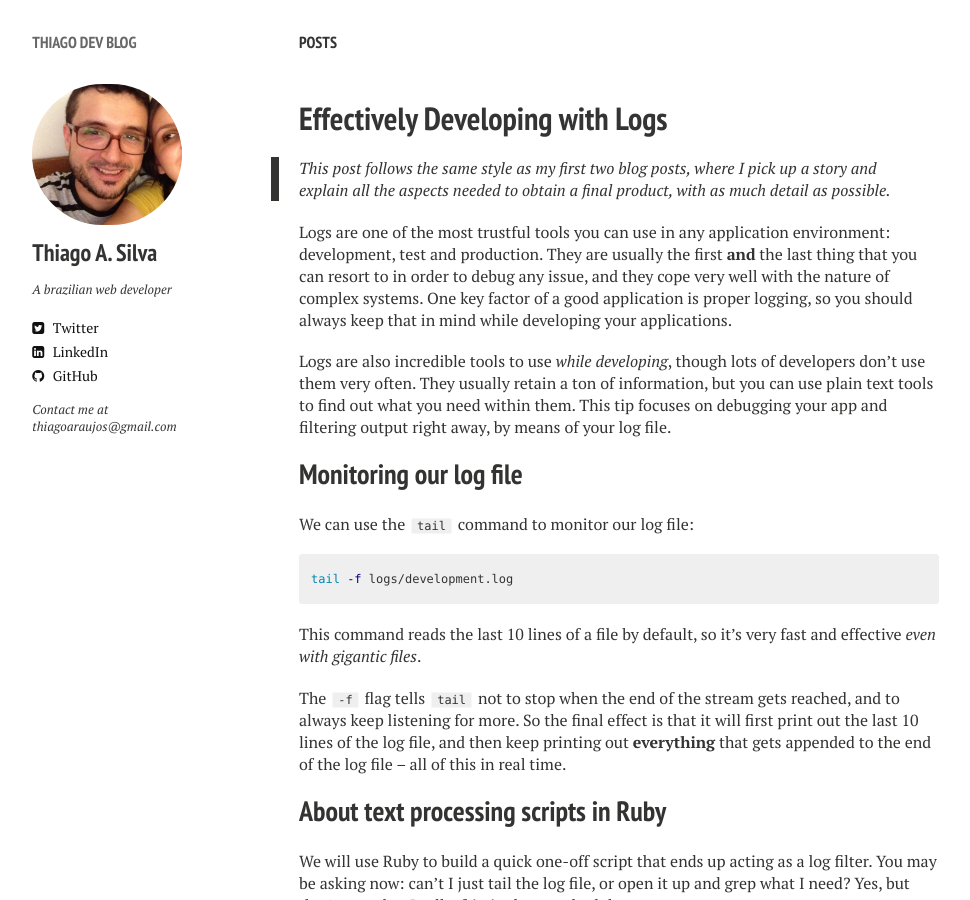
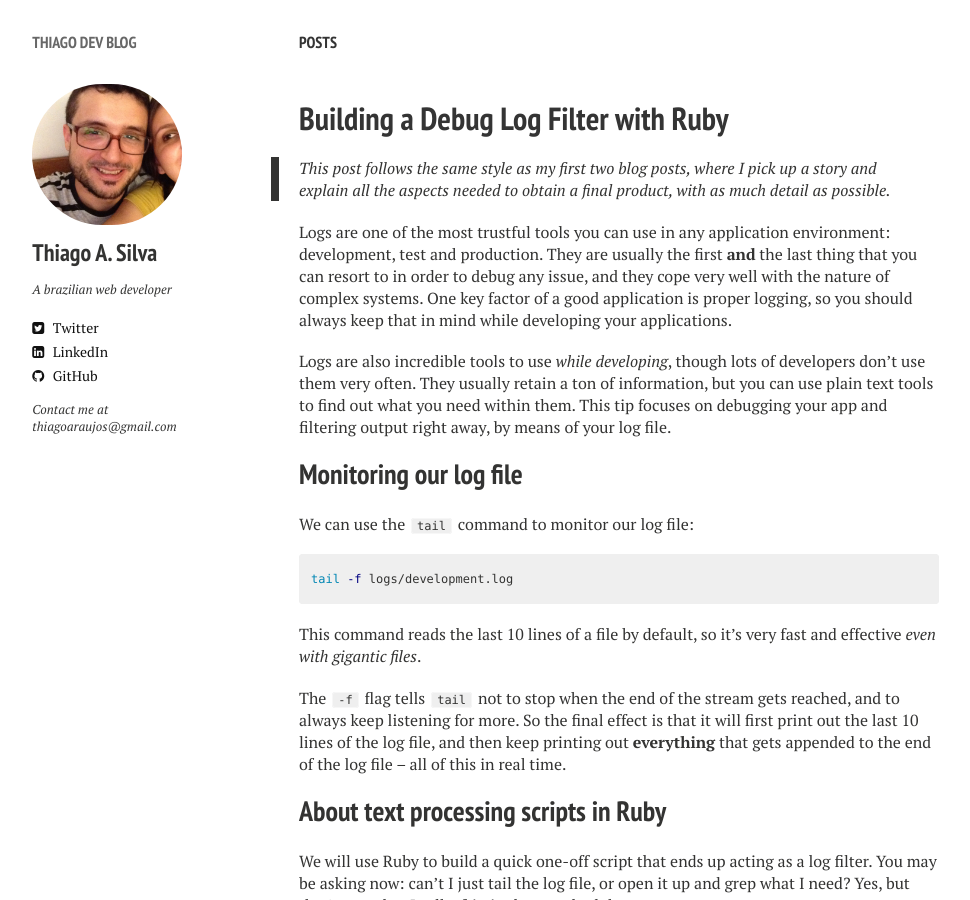
Before and after one commit to thiagoa/thiagoa.github.io, a Jekyll site: the page built from _posts/2016-03-25-building-a-debug-log-filter-with-ruby.md, in a window 1280 px wide and 900 px high. Shown: the whole window, without its empty margins (21-991 px from the left). Built offline with Jekyll 4.4.1, drawn with Linux system fonts in a browser that asks for light colours; nearby versions of some CDN libraries; comment, search, counter and statistics services are not loaded; some of the changed text lies outside the part shown.

Commit message:
Rename last post to Building a Debug Log Filter with Ruby

```diff
--- a/_posts/2016-03-25-effectively-developing-with-logs.md
+++ b/_posts/2016-03-25-building-a-debug-log-filter-with-ruby.md
@@ -1,6 +1,6 @@
 ---
 layout: post
-title: Effectively Developing with Logs
+title: Building a Debug Log Filter with Ruby
 description:
 tags: [debug,ruby,rails]
 comments: true
```
